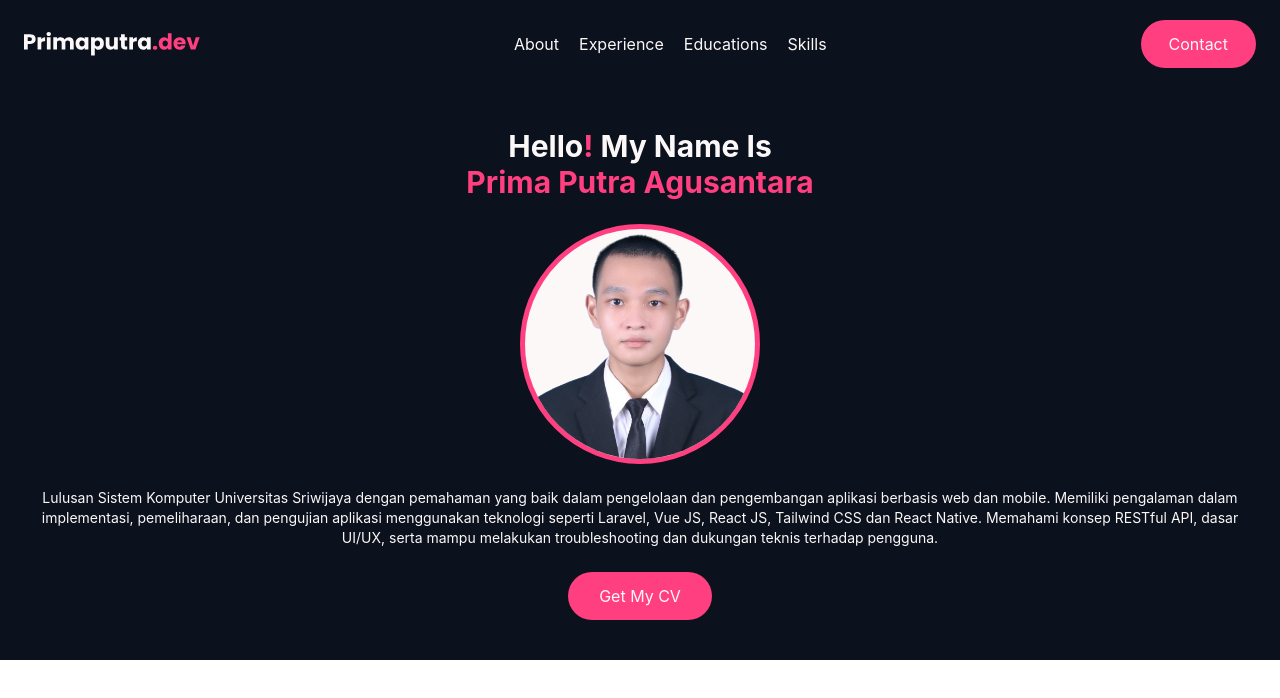
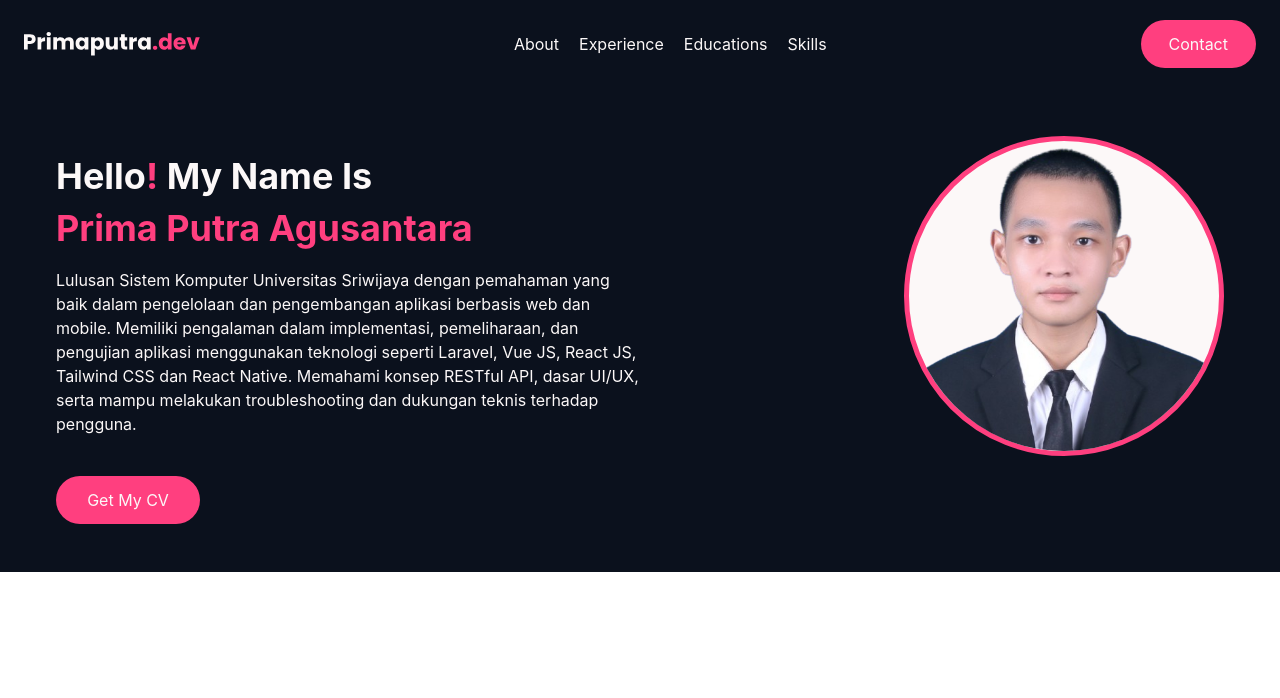
Before and after one commit to primatara42/portfolio-website, a Vue app: page / in a window 1280 px wide. Shown: the top 698 px of the page. Built offline with nearby package versions, Linux system fonts and the light colour scheme.

Commit message:
feat: improve responsive layout and add CTA button for laptop

```diff
--- a/src/sections/About.vue
+++ b/src/sections/About.vue
@@ -2,8 +2,8 @@
 import profile_picture from "../assets/profile-picture.png";
 </script>
 <template>
-  <main class="bg-background px-6 py-10">
-    <div class="flex flex-col gap-6">
+  <main class="bg-background px-6 py-10 md:px-14 md:py-12">
+    <div class="flex flex-col gap-6 md:hidden">
       <h1 class="text-text items-center text-center font-bold text-3xl">
         Hello<span class="text-primary">!</span> My Name Is <br /><span
           class="text-primary"
@@ -35,5 +35,40 @@ import profile_picture from "../assets/profile-picture.png";
         Get My CV
       </button>
     </div>
+
+    <div class="hidden md:flex justify-between items-center">
+      <div class="w-[50%] flex flex-col gap-5">
+        <h1 class="text-text font-bold text-4xl">
+          Hello<span class="text-primary">!</span> My Name Is<span
+            class="text-primary mt-3 block"
+            >Prima Putra Agusantara</span
+          >
+        </h1>
+        <p class="text-text text-base font-normal">
+          Lulusan Sistem Komputer Universitas Sriwijaya dengan pemahaman yang
+          baik dalam pengelolaan dan pengembangan aplikasi berbasis web dan
+          mobile. Memiliki pengalaman dalam implementasi, pemeliharaan, dan
+          pengujian aplikasi menggunakan teknologi seperti Laravel, Vue JS,
+          React JS, Tailwind CSS dan React Native. Memahami konsep RESTful API,
+          dasar UI/UX, serta mampu melakukan troubleshooting dan dukungan teknis
+          terhadap pengguna.
+        </p>
+      </div>
+      <div>
+        <div
+          class="w-80 h-80 rounded-full border-5 bg-text border-primary overflow-hidden"
+        >
+          <img
+            :src="profile_picture"
+            class="w-full h-full object-cover object-top"
+          />
+        </div>
+      </div>
+    </div>
+    <div class="hidden md:flex mt-5">
+      <button class="text-text w-36 bg-primary px-7 py-3 rounded-full">
+        Get My CV
+      </button>
+    </div>
   </main>
 </template>
```
